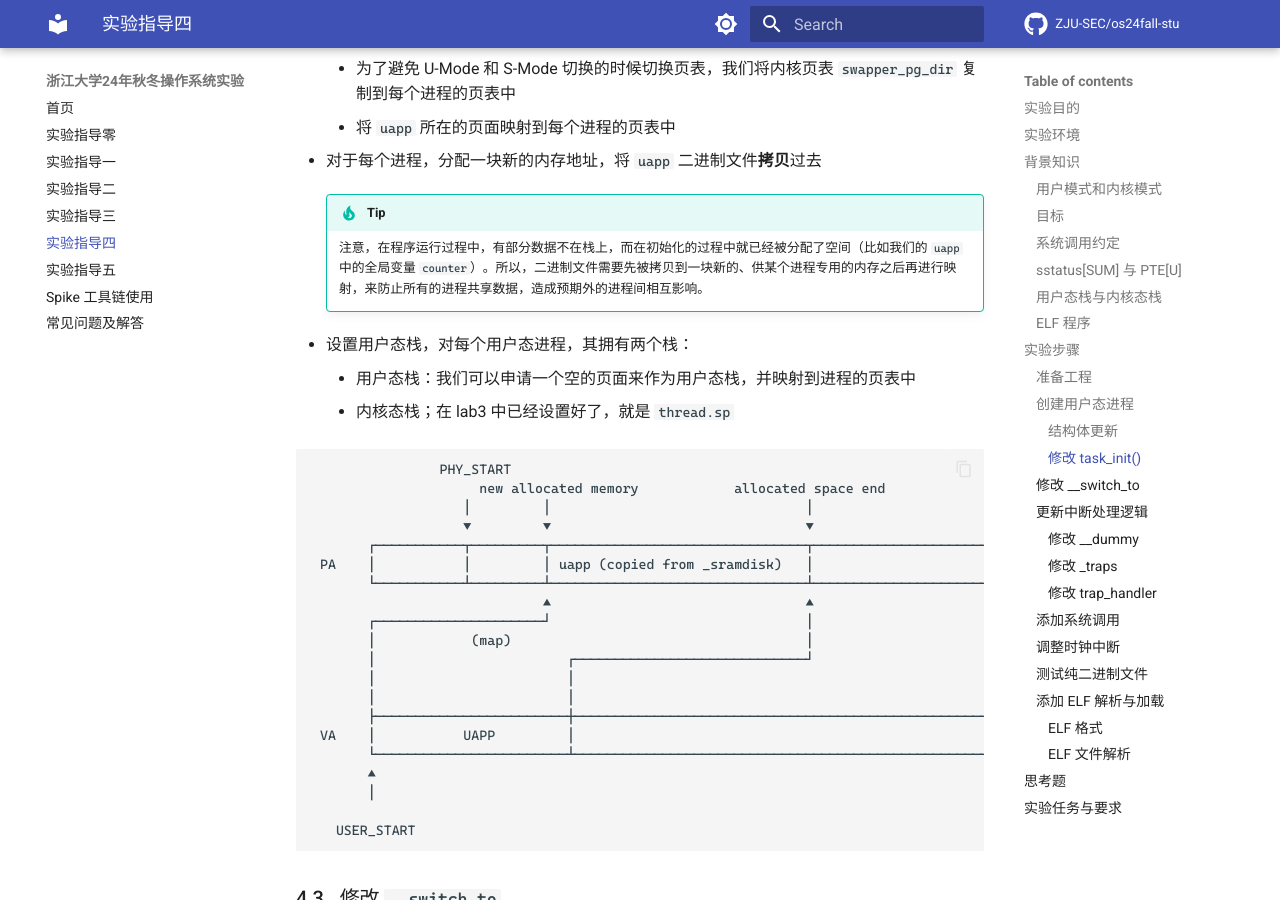
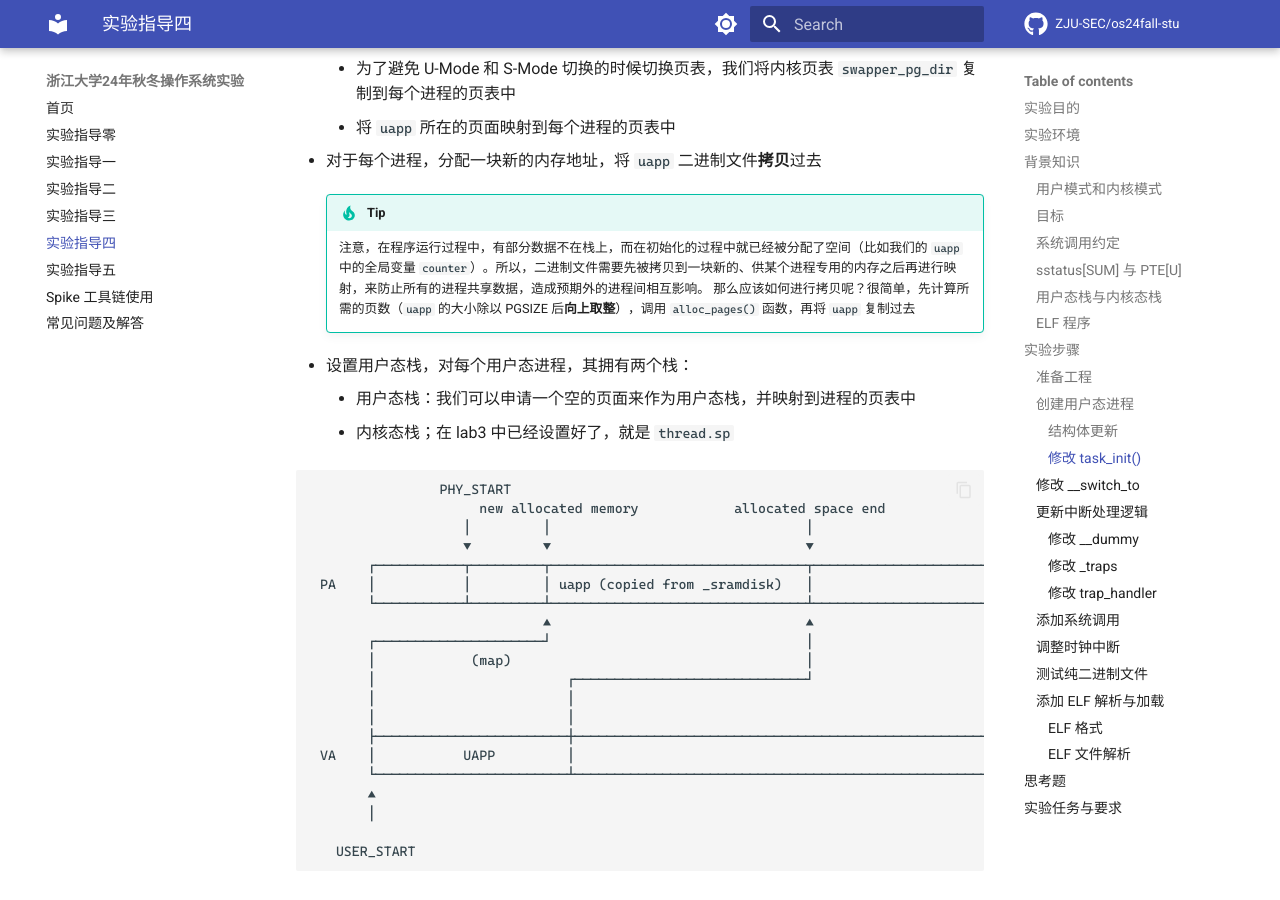
Before and after one commit to ZJU-SEC/os24fall-stu, an MkDocs documentation site: the page built from docs/lab4.md, in a window 1280 px wide and 900 px high, scrolled down 5576 px. Built offline with MkDocs 1.6.1 and Material for MkDocs 9.7.7, drawn with Linux system fonts in a browser that asks for light colours; some web fonts are replaced; comment, search, counter and statistics services are not loaded.

Commit message:
docs(lab4): add more tips

```diff
--- a/docs/lab4.md
+++ b/docs/lab4.md
@@ -209,6 +209,7 @@ for GNU/Linux 3.2.0, not stripped
 
     !!! tip
         注意，在程序运行过程中，有部分数据不在栈上，而在初始化的过程中就已经被分配了空间（比如我们的 `uapp` 中的全局变量 `counter`）。所以，二进制文件需要先被拷贝到一块新的、供某个进程专用的内存之后再进行映射，来防止所有的进程共享数据，造成预期外的进程间相互影响。
+        那么应该如何进行拷贝呢？很简单，先计算所需的页数（`uapp` 的大小除以 PGSIZE 后**向上取整**），调用 `alloc_pages()` 函数，再将 `uapp` 复制过去
 
 * 设置用户态栈，对每个用户态进程，其拥有两个栈：
     - 用户态栈：我们可以申请一个空的页面来作为用户态栈，并映射到进程的页表中
```
